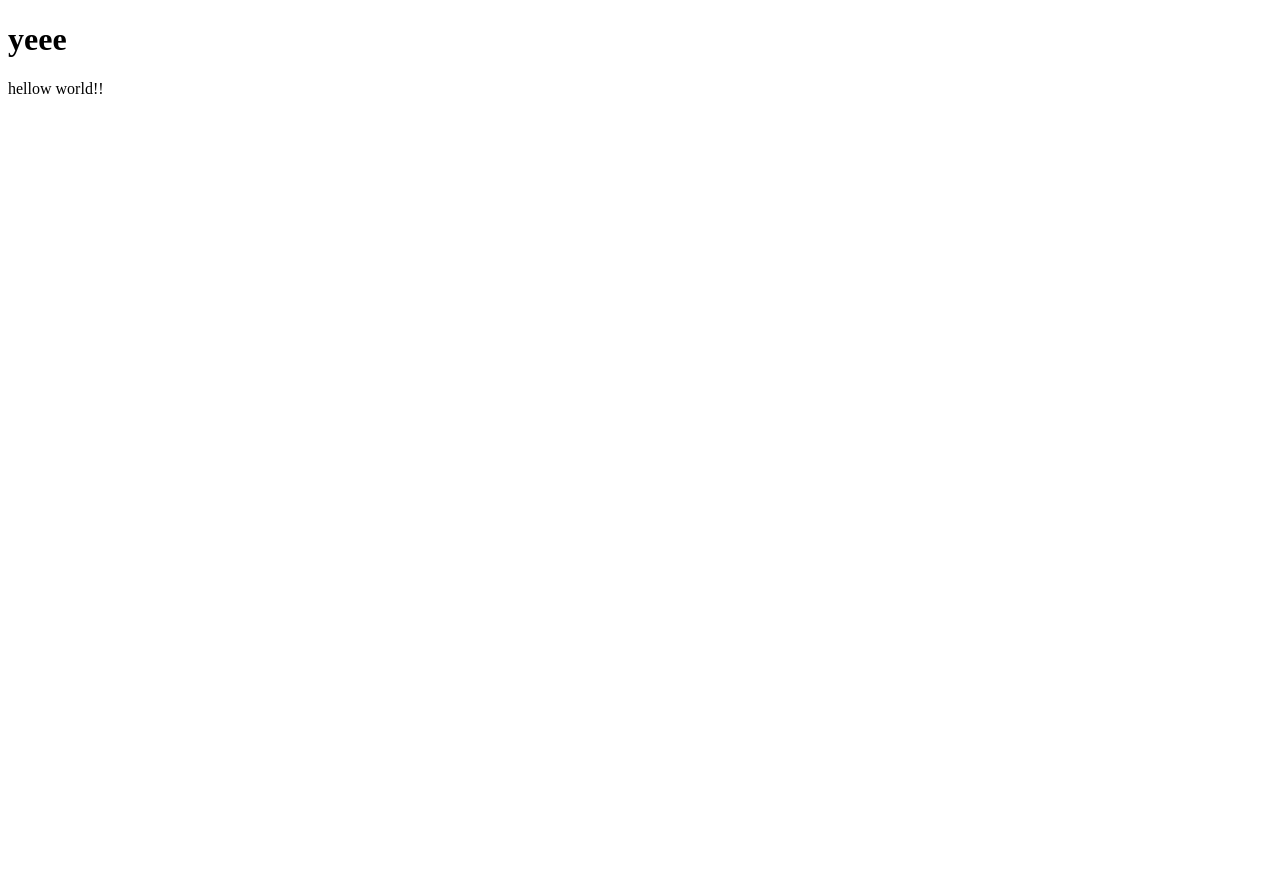
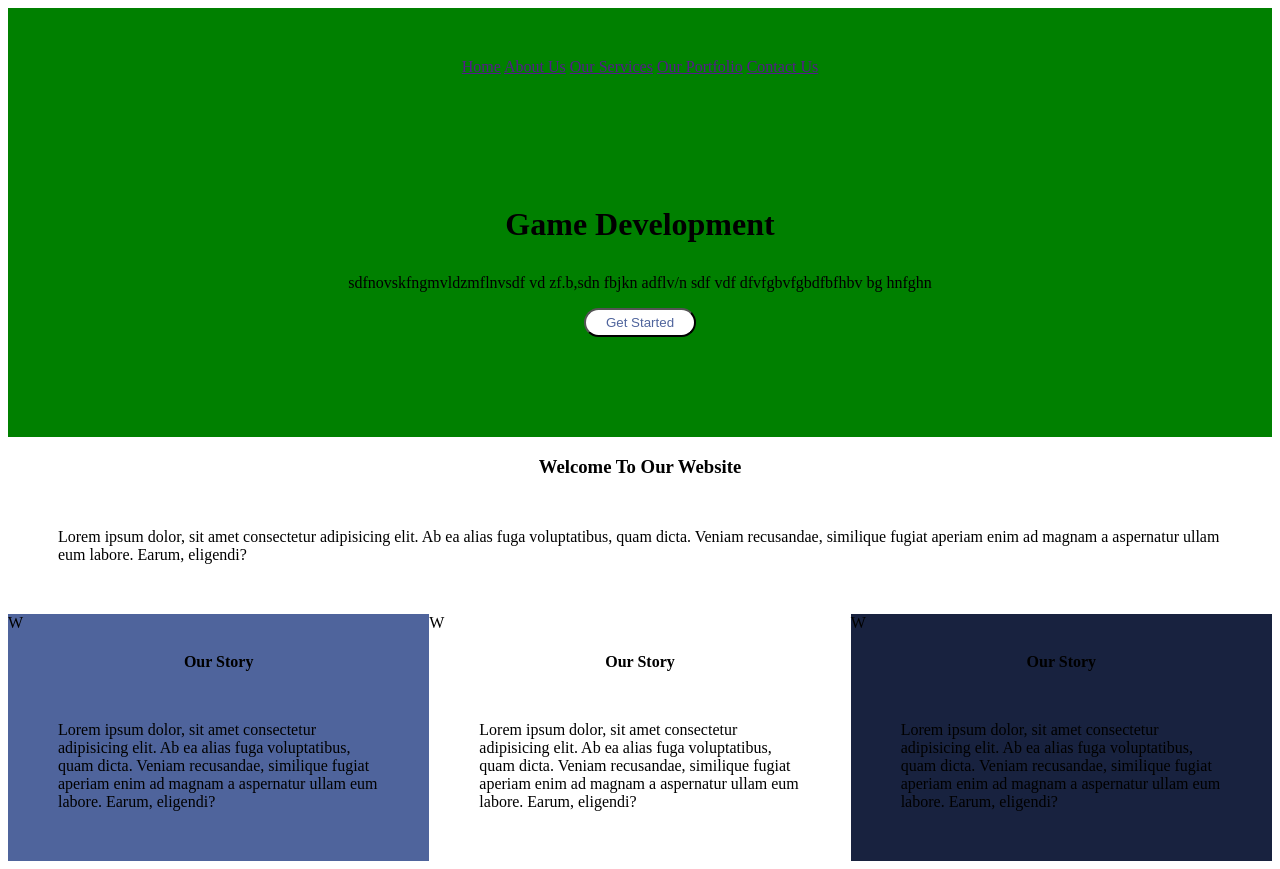
Before and after one commit to roderickf12/Mobile-Friendly, a plain HTML site: page index.html in a window 1280 px wide. Before the commit the page ends 800 px from the top, so only its background shows below. Drawn offline with Linux system fonts and the light colour scheme.

Commit message:
commit on main

```diff
--- a/index.html
+++ b/index.html
@@ -1,5 +1,6 @@
 <!DOCTYPE html>
 <html lang="en">
+
 <head>
     <meta charset="UTF-8">
     <meta http-equiv="X-UA-Compatible" content="IE=edge">
@@ -8,9 +9,62 @@
     <link rel="stylesheet" href="./styles.css">
 
 </head>
+
 <body>
+    <header>
+        <!-- <img src="http:source.unsplash.com/500x500/?computer"> -->
 
-    <h1>yeee</h1>
-    hellow world!!
+        <nav>
+
+            <a href="">Home</a>
+            <a href="">About Us</a>
+            <a href="">Our Services</a>
+            <a href="">Our Portfolio</a>
+            <a href="">Contact Us</a>
+        </nav>
+        <h1>Game Development</h1>
+
+        <p>sdfnovskfngmvldzmflnvsdf vd zf.b,sdn fbjkn adflv/n  sdf vdf
+            dfvfgbvfgbdfbfhbv
+            bg hnfghn
+        </p>
+
+        <button>Get Started</button>
+
+    </header>
+
+<section class="text-center">
+
+    <h3> Welcome To Our Website</h3>
+
+    <p>Lorem ipsum dolor, sit amet consectetur adipisicing elit. Ab ea alias fuga voluptatibus, quam dicta. Veniam recusandae, similique fugiat aperiam enim ad magnam a aspernatur ullam eum labore. Earum, eligendi?</p>
+
+</section>
+
+
+<section class="flex text-center text-white">
+
+<div class="primary-bg">
+<div class="text-center">W</div>
+<h4>Our Story</h4>
+<p>Lorem ipsum dolor, sit amet consectetur adipisicing elit. Ab ea alias fuga voluptatibus, quam dicta. Veniam recusandae, similique fugiat aperiam enim ad magnam a aspernatur ullam eum labore. Earum, eligendi?</p>
+</p>
+</div>
+
+
+<div class="light-bg">
+    <div class="text-center">W</div>
+<h4>Our Story</h4>
+<p>Lorem ipsum dolor, sit amet consectetur adipisicing elit. Ab ea alias fuga voluptatibus, quam dicta. Veniam recusandae, similique fugiat aperiam enim ad magnam a aspernatur ullam eum labore. Earum, eligendi?</p>
+</p></div>
+<div class="dark-bg">
+    <div class="text-center">W</div>
+<h4>Our Story</h4>
+<p>Lorem ipsum dolor, sit amet consectetur adipisicing elit. Ab ea alias fuga voluptatibus, quam dicta. Veniam recusandae, similique fugiat aperiam enim ad magnam a aspernatur ullam eum labore. Earum, eligendi?</p>
+</p></div>
+
+</section>
+
 </body>
+
 </html>
--- a/styles.css
+++ b/styles.css
@@ -0,0 +1,83 @@
+header{
+
+    background-image: url(http:source.unsplash.com/500x500/?computer);
+background-color: green;
+    background-repeat: no-repeat;
+    background-size: cover;
+    text-align: center;
+    padding-top: 30px;
+    padding-bottom: 100px;
+
+}
+
+nav{
+
+    text-align: center;
+    padding: 20px;
+}
+
+h1 {
+
+    margin-top: 100px;
+
+    padding: 10px;
+}
+
+
+button {
+
+    background-color: white;
+    color:#4f649c;
+    border-radius: 20px;
+    padding: 5px 20px 5px 20px;
+
+
+}
+
+.text center {
+
+    text-align: center;
+}
+
+section p {
+
+    margin: 50px;
+}
+
+h3 {
+
+    text-align: center;
+}
+
+.flex{
+
+    display: flex;
+}
+
+.primary-bg{
+
+background-color: #4f649c;
+
+}
+
+.dark-bg{
+
+    background-color: #18223f;
+}
+
+
+.light-bg{background-color: white;}
+
+h4{text-align: center;}
+
+.textwhite {
+
+color: white;
+
+}
+
+
+@media (max-width:768 ) { .flex{display: flex;
+flex-direction: column;}
+
+}
```
Also changed, not shown: 1 other file.
